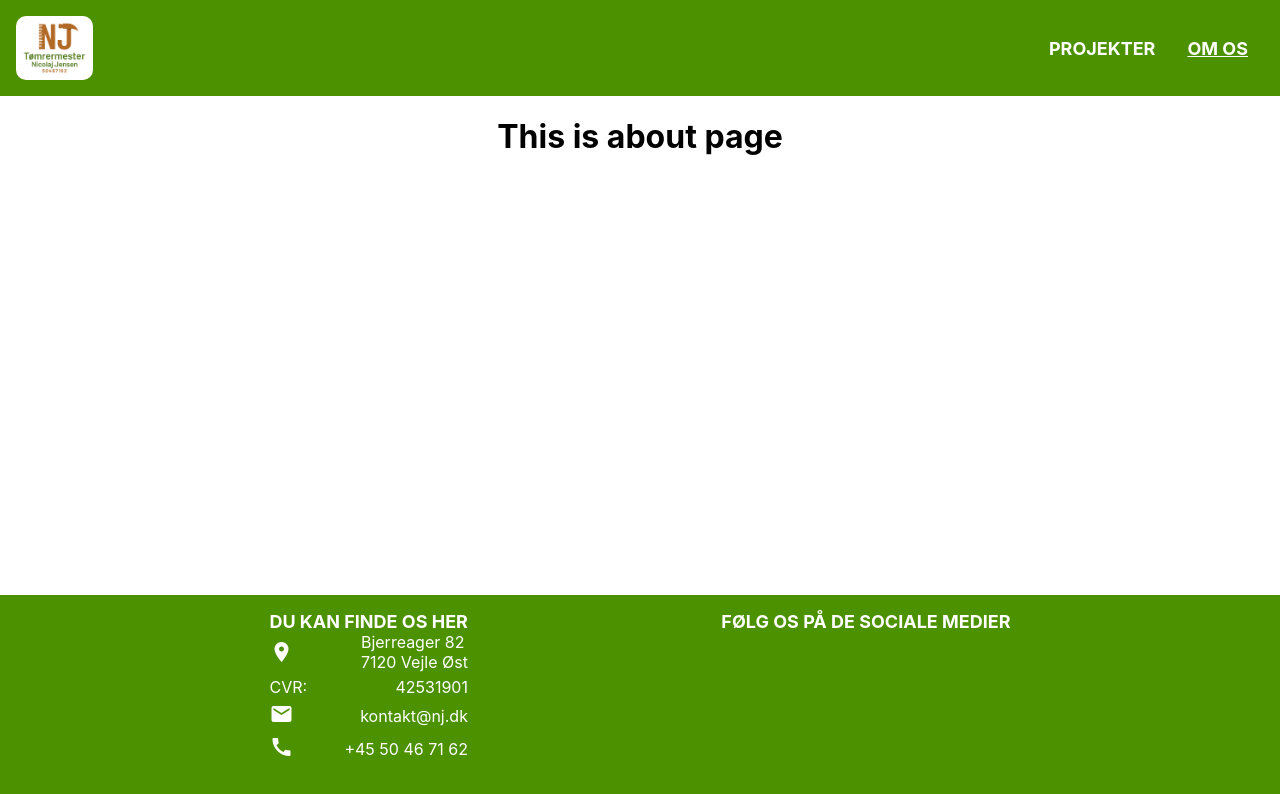
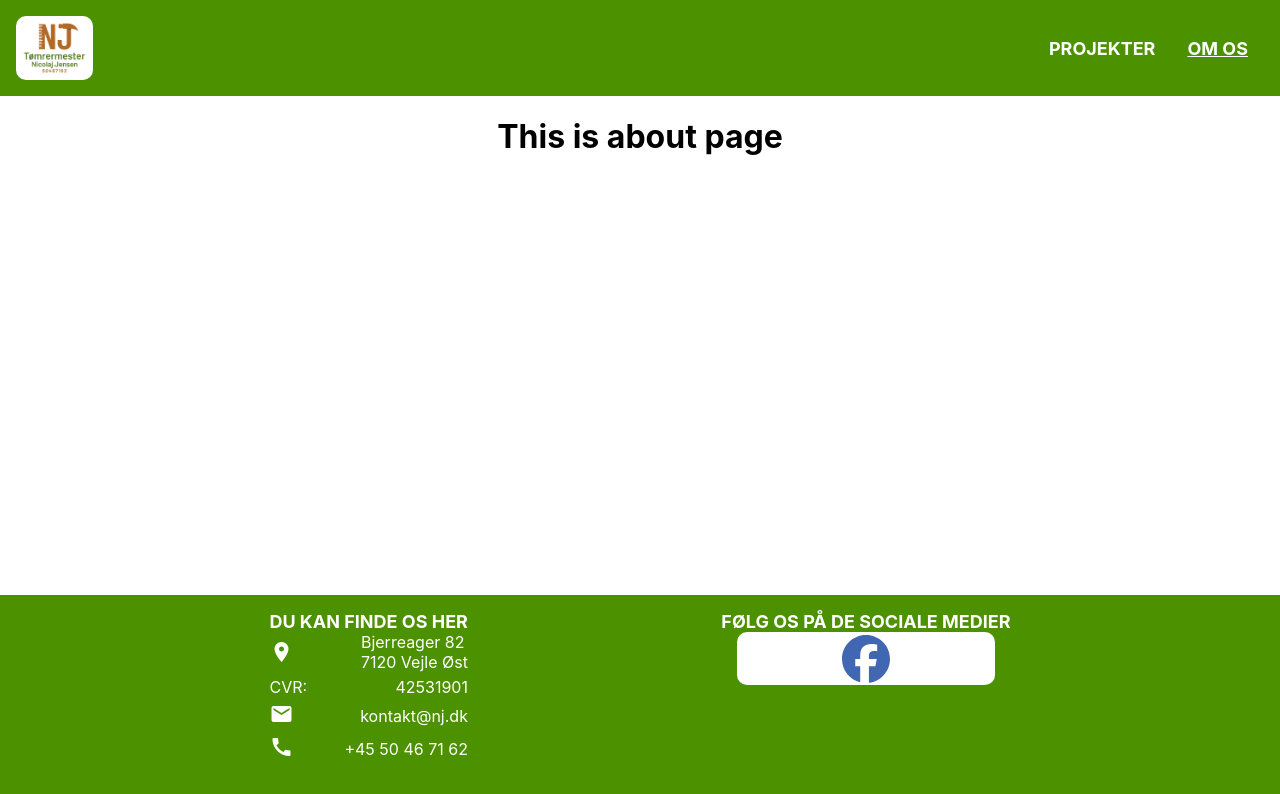
Before and after one commit to Flotfyr27/DiplomProjekt_React-Webapp, a React (Vite) app: page /om-os in a window 1280 px wide. Shown: the top 794 px of the page. Built offline with nearby package versions, Linux system fonts and the light colour scheme.

Commit message:
Added start of social media

```diff
--- a/package.json
+++ b/package.json
@@ -8,6 +8,9 @@
     "preview": "vite preview"
   },
   "dependencies": {
+    "@fortawesome/fontawesome-svg-core": "^6.1.1",
+    "@fortawesome/free-brands-svg-icons": "^6.1.1",
+    "@fortawesome/react-fontawesome": "^0.1.18",
     "react": "^17.0.2",
     "react-dom": "^17.0.2",
     "react-helmet": "^6.1.0",
--- a/src/components/footer.tsx
+++ b/src/components/footer.tsx
@@ -1,5 +1,7 @@
 import { FC } from "react";
 import style from "../styles/components/Footer.module.scss";
+import { FontAwesomeIcon } from "@fortawesome/react-fontawesome";
+import { faFacebook } from "@fortawesome/free-brands-svg-icons";
 
 interface BusinessInfo {
   location: string;
@@ -15,6 +17,14 @@
   cvr: 42531901,
   phone: "+4550467162",
   email: "kontakt@nj.dk",
+};
+
+interface SocialInfo {
+  facebook?: string;
+}
+
+const socialInfo: SocialInfo = {
+  facebook: "https://www.facebook.com",
 };
 
 const addressIntroduction = "Du kan finde os her";
@@ -56,6 +66,15 @@
       </div>
       <div className={style.social}>
         <span className={style.header}>Følg os på de sociale medier</span>
+        <div className={style.mediaIcons}>
+          <a href={socialInfo.facebook}>
+            <FontAwesomeIcon
+              icon={faFacebook}
+              className={style.facebook}
+              size="3x"
+            />
+          </a>
+        </div>
       </div>
     </div>
   );
--- a/src/styles/components/Footer.module.scss
+++ b/src/styles/components/Footer.module.scss
@@ -75,4 +75,18 @@
 .social {
   display: flex;
   flex-direction: column;
+
+  .mediaIcons {
+    display: flex;
+    flex-direction: row;
+    background-color: #fff;
+    border-radius: 10px;
+    // width: min-content;
+    justify-content: space-around;
+    padding: 2.5px;
+    margin: 0rem 1rem;
+    .facebook {
+      color: #4267b2;
+    }
+  }
 }
```
Also changed, not shown: 1 other file (tests, documents, lock files or other folders).
